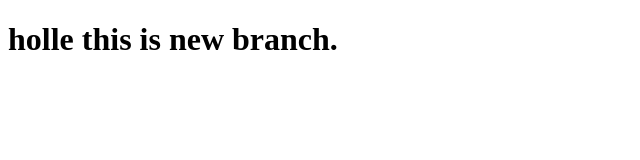
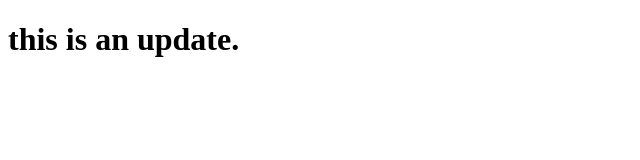
Before and after one commit to AADNRHA/myproject, a plain HTML site: page index.html in a window 1280 px wide. Shown: the whole page, without its empty margins (0-640 px from the left). Drawn offline with Linux system fonts and the light colour scheme.

Commit message:
edit the html file

```diff
--- a/index.html
+++ b/index.html
@@ -6,7 +6,7 @@
     <title>Document</title>
 </head>
 <body>
-    <h1 >holle this is new branch.</h1>
+    <h1 >this is an update.</h1>
     <script src="app.js"></script>
 
 </body>
```
